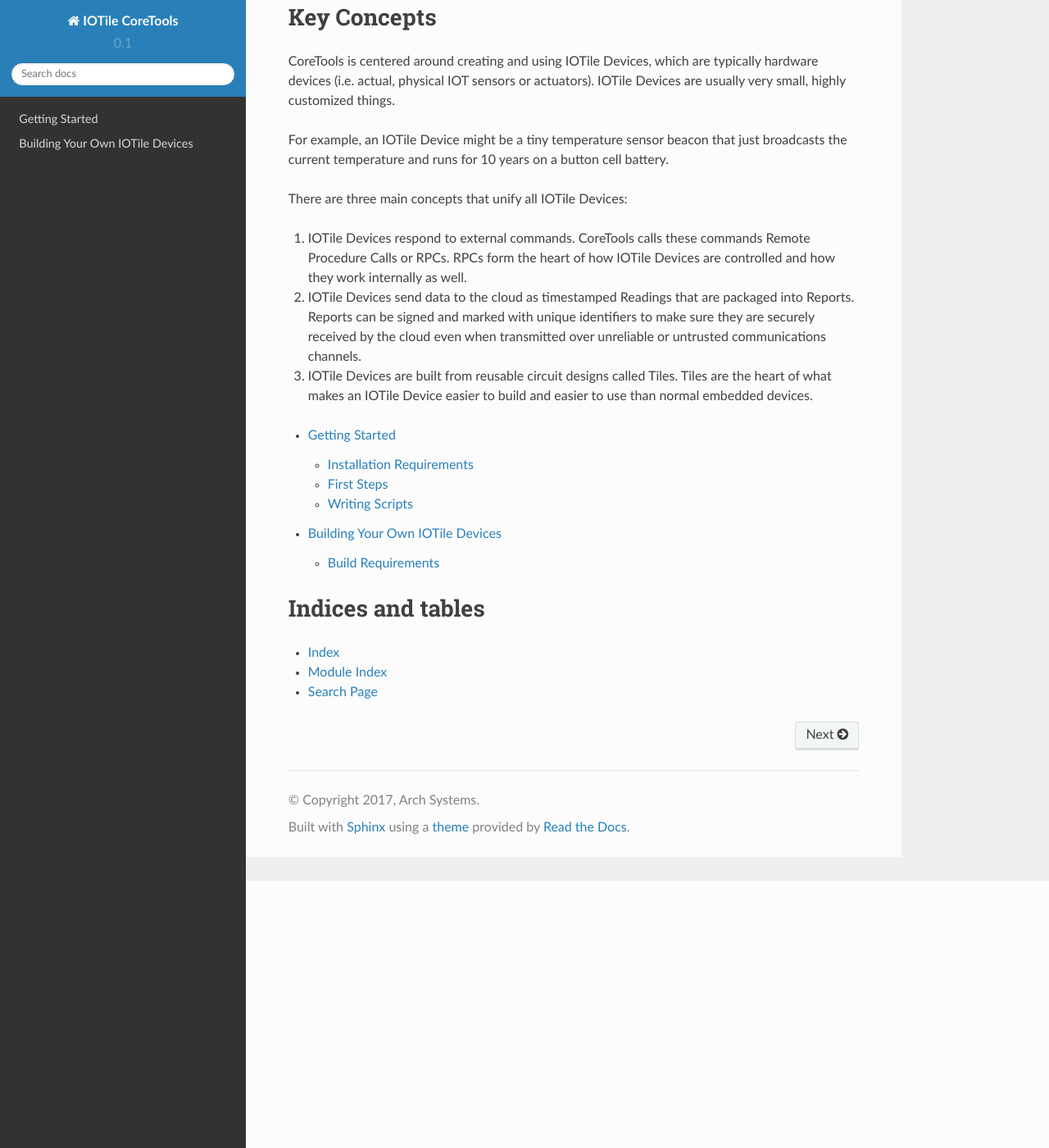
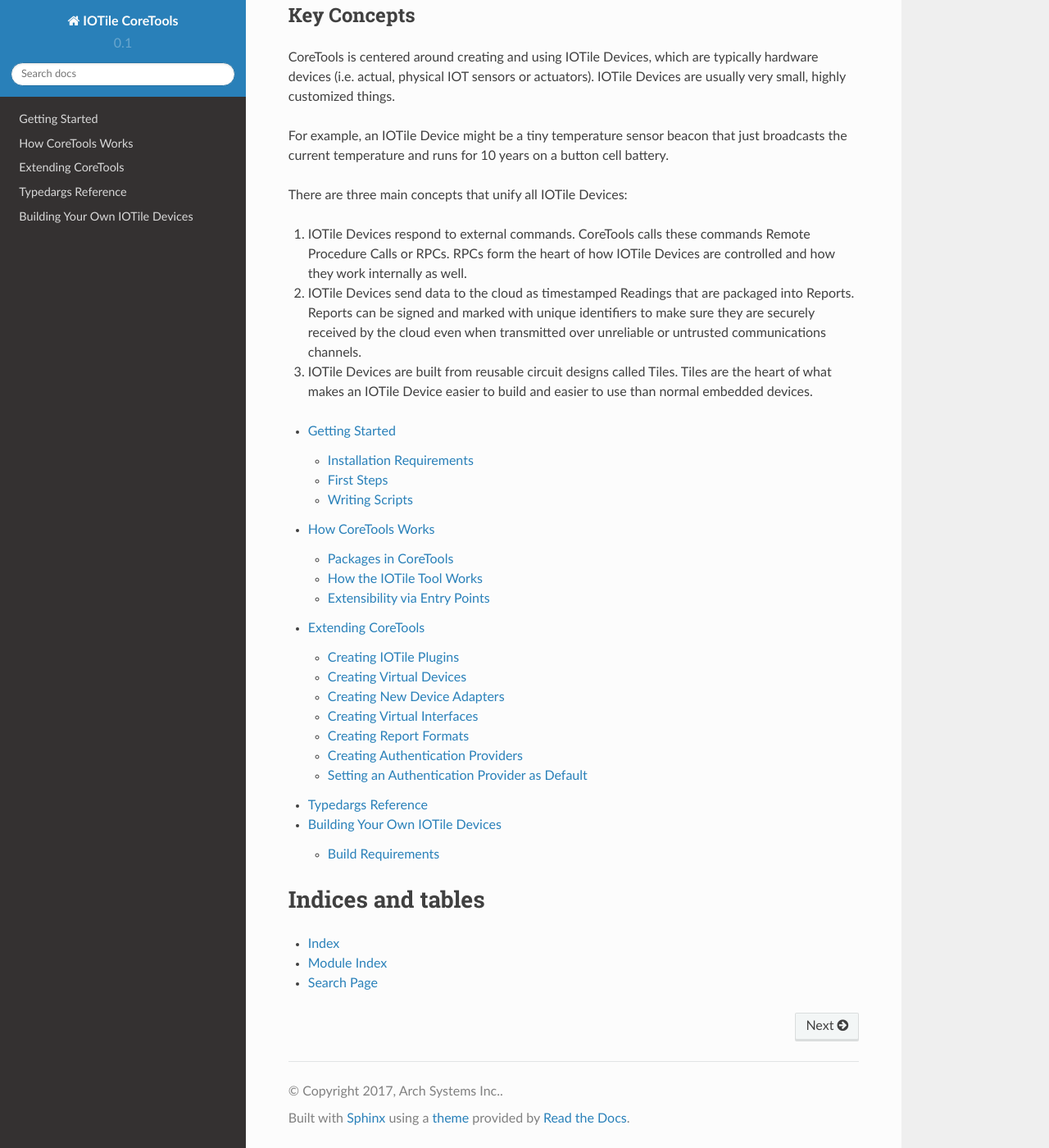
Before and after one commit to iotile/coretools, a Sphinx documentation site: the page built from doc/source/index.rst, in a window 1280 px wide and 1400 px high, scrolled down 326 px. Shown: the whole window at 82% size. Built offline with Sphinx 7.4.7 and the Read the Docs theme 2.0.0, drawn with Linux system fonts in a browser that asks for light colours; some of the changed lines change nothing that is shown.

Commit message:
Additional documentation of coretools

```diff
--- a/doc/source/conf.py
+++ b/doc/source/conf.py
@@ -20,11 +20,11 @@ import shlex
 # add these directories to sys.path here. If the directory is relative to the
 # documentation root, use os.path.abspath to make it absolute, like shown here.
 
-sys.path.insert(0, os.path.abspath('iotilecore'))
-sys.path.insert(0, os.path.abspath('iotilebuild'))
-sys.path.insert(0, os.path.abspath('iotilegateway'))
-sys.path.insert(0, os.path.abspath('iotiletest'))
-sys.path.insert(0, os.path.abspath(os.path.join('transport_plugins', 'bled112')))
+sys.path.append(os.path.abspath('../../iotilecore'))
+sys.path.append(os.path.abspath('../../iotilebuild'))
+sys.path.append(os.path.abspath('../../iotilegateway'))
+sys.path.append(os.path.abspath('../../iotiletest'))
+sys.path.append(os.path.abspath(os.path.join('..', '..', 'transport_plugins', 'bled112')))
 
 # -- General configuration ------------------------------------------------
 
@@ -61,7 +61,7 @@ master_doc = 'index'
 
 # General information about the project.
 project = u'IOTile CoreTools'
-copyright = u'2017, Arch Systems'
+copyright = u'2017, Arch Systems Inc.'
 author = u'Arch Systems'
 
 # The version info for the project you're documenting, acts as replacement for
--- /dev/null
+++ b/doc/source/coretools-internals.rst
@@ -0,0 +1,230 @@
+How CoreTools Works
+===================
+
+CoreTools is architected to be modular in two major ways.
+
+The first way is that it is distributed as a series of packages, so you can pick
+what you need to install depending on what you want to do.  If you don't plan on
+building your own firmware, there's no reason to install ``iotile-build``.
+Everything else works perfectly without it.
+
+The second way is that CoreTools uses plugins heavily in order to allow users
+to swap in replacement functionality as needed.  For example, whenever CoreTools
+needs to search for a virtual IOTile Device it uses ``pkg_resources`` to look
+for all entry_points in the group ``iotile.virtual_device``.  You can provide
+your own virtual device by just pip installing a package that contains the
+correct entry point.
+
+Packages in CoreTools
+---------------------
+
+iotile-core
+    The foundation of CoreTools, providing access to IOTile devices via
+    HardwareManager as well as common utilities, the typedargs annotation system
+    for the ``iotile`` tool and the ``virtual_device`` host program for creating
+    virtual IOTile devices.
+
+iotile-gateway
+    Components for creating gateways that provide cloud access to IOTile devices
+    that otherwise would not have a built-in long-range communication mechanism.
+
+iotile_transport_bled112
+    A package that provides cross-platform access to IOTile devices over Bluetooth
+    Smart using a specific BLE dongle (the BLED112) produced by Silicon Labs
+
+iotile-build
+    The foundation of the IOTile build system that defines how hardware and firmware
+    designs are built and released.
+
+iotile-test
+    Mocks and routines for testing CoreTools and exercising its features.
+
+How the IOTile Tool Works
+-------------------------
+
+The ``iotile`` tool is a command line wrapper that provides a REPL for calling
+functions and classes defined inside CoreTools or one of its installed plugins.
+
+The tool works by parsing commands given on the command line into python functions
+that can be executed.  Once a function is parsed, it is called and the return value
+is either printed or, if the function returns a specially decorated **context**
+object, that object is set as the current context and used for resolving further
+commands.
+
+For example, consider the following ``iotile`` command line::
+
+    iotile hw --port=virtual:simple connect_direct 1 controller quit
+
+The IOTile tool parses the command from left to right lazily until it has enough
+information to execute a command.  It starts in the **root context**. The root
+context only has a few commands defined as seen in ``iotile.core.scripts.iotile_script.py``::
+
+    shell = HierarchicalShell('iotile', no_rc=norc)
+
+    shell.root_add("registry", "iotile.core.dev.annotated_registry,registry")
+    shell.root_add('hw', "iotile.core.hw.hwmanager,HardwareManager")
+
+``shell.root_add`` maps a string to a python callable.  In this case ``hw`` is
+mapped to the HardwareManager class.  Since HardwareManager is a class, it is
+created and the argument ``port=virtual:simple`` is passed to ``__init__()`` as
+a keyword argument (since it was passed using --port rather than as a positional
+argument.
+
+The result is an instance of the HardwareManager class, which is itself a **context**
+so processing of the command line continues.  The next portion of the command line
+is ``connect_direct 1``, which is a method defined in HardwareManager.  Since 1
+was a positional argument on the command line, it is passed as positional argument
+to ``connect_direct.
+
+.. py:module:: iotile.core.hw.hwmanager
+
+.. autoclass:: HardwareManager
+    :members: connect_direct, controller
+
+``connect_direct`` does not return a context so the context for executing commands
+remains the HardwareManager instance.  The next chunk of the command line is
+``controller``, which is another method of HardwareManager so that method is called
+and it returns a TileBusProxyObject that is a context.  Finally the ``quit``
+command is built-in to the ``iotile`` tool and quits.
+
+So the flow is:
+
+1. --port=virtual:simple creates a HardwareManager instance
+2. connect_direct 1 calls a method on that instance
+3. controller calls a method on that instance that changes the current context
+4. quit terminates the shell.
+
+To see how this works explicitly, we can execute the commands one by one and view
+how the current context changes as the result of each command::
+
+    $ iotile
+    (root) hw --port=virtual:simple
+    (HardwareManager) connect_direct 1
+    (HardwareManager) controller
+    (SimpleProxy) quit
+
+.. note::
+
+    The key idea is that every command in the ``iotile`` tool is a single python
+    function call and the arguments on the command line are arguments passed to
+    the function.
+
+Type Conversions and Pretty-Printing
+^^^^^^^^^^^^^^^^^^^^^^^^^^^^^^^^^^^^
+
+Since ``iotile`` commands call the same python functions that you would invoke
+directly from a python script, there needs to be some mapping between the strings
+that you pass on the command line and the native python types that the API functions
+accept as parameters.  This mapping and conversion is the done by the ``typedargs``
+package that is part of ``iotile-core``.  See :ref:`typedargs-reference` for more
+details.
+
+Adding Your Own Commands to the IOTile Tool
+^^^^^^^^^^^^^^^^^^^^^^^^^^^^^^^^^^^^^^^^^^^
+
+Any python package can add its own commands to the IOTile tool by registering a
+``pkg_resources`` entry point with the group name ``iotile.plugin``.  See
+:ref:`extensibility` for more information.
+
+.. _extensibility:
+
+Extensibility via Entry Points
+------------------------------
+
+There are many parts of CoreTools that can be extended.  For example, there are
+many different ways to talk to IOTile devices, including USB, BLE, Serial, etc.
+It would overly bloat CoreTools to include every possible way you could want to
+talk to an IOTile device.  On the other hand, many parts of CoreTools depend deeply
+on the ability to talk to an IOTile device, irrespective of how it happens to be
+connected.
+
+To allow for users to swap in new functionality into CoreTools, key areas are
+delegated to plugins with a few default versions included and a mechanism to
+easily add others.
+
+The plugin mechanism is based on standard Python ``entry_points`` as defined
+in `pkg_resources`_.
+
+Any python distribution can define an entry point with a group name.  When CoreTools
+needs to look for a plugin, it searches all of the installed python distributions
+for entry points with the desired group name.
+
+.. warning::
+
+    Because of the ability to modify CoreTools through entry points, it is important
+    to isolate different projects based on CoreTools from each other in their
+    own virtual environments.  This is especially important in production settings
+    where careful control of the installed CoreTools plugins is essential for
+    safe and robust usage.
+
+Entry points are defined in a package's ``setup.py`` file.  For example,
+the ``iotile-core`` package defines a number of entry points::
+
+    setup(
+        ...
+        entry_points={
+            'console_scripts': [
+                'iotile = iotile.core.scripts.iotile_script:main',
+                'virtual_device = iotile.core.scripts.virtualdev_script:main'
+            ],
+            'iotile.cmdstream': [
+                'ws = iotile.core.hw.transport.websocketstream:WebSocketStream',
+                'recorded = iotile.core.hw.transport.recordedstream:RecordedStream'
+            ],
+            'iotile.device_adapter': [
+                'virtual = iotile.core.hw.transport.virtualadapter:VirtualDeviceAdapter'
+                ],
+            'iotile.report_format': [
+                'individual = iotile.core.hw.reports.individual_format:IndividualReadingReport',
+                'signed_list = iotile.core.hw.reports.signed_list_format:SignedListReport'
+            ],
+            'iotile.auth_provider': [
+                'BasicAuthProvider = iotile.core.hw.auth.basic_auth_provider:BasicAuthProvider',
+                'EnvAuthProvider = iotile.core.hw.auth.env_auth_provider:EnvAuthProvider',
+                'ChainedAuthProvider = iotile.core.hw.auth.auth_chain:ChainedAuthProvider'
+            ],
+            'iotile.default_auth_providers': [
+                'BasicAuthProvider = iotile.core.hw.auth.default_providers:DefaultBasicAuth',
+                'EnvAuthProvider = iotile.core.hw.auth.default_providers:DefaultEnvAuth'
+            ]
+        })
+
+Currently, the following entry points are used:
+
+iotile.plugin
+    Injects a new command into the root context of the iotile tool.  See :ref:`plugins`.
+
+iotile.virtual_device
+    A python class that inherits from VirtualIOTileDevice and provides methods
+    that implement TileBus RPCs.  Virtual devices can be accessed in exactly the
+    same way that physical IOTile devices are accessed.  See :ref:`virtualdevice`.
+
+iotile.device_adapter
+    Classes that allow access to an IOTile device over some kind of transport
+    mechanism such as USB, BLE, http, etc.  See :ref:`adapters`.
+
+iotile.virtual_interface
+    Classes the provide access to a virtual IOTile device (i.e. one that does not
+    actually exist as real hardware over some kind of transport mechanism.  You
+    can think of virtual interfaces as the server portion of connecting to an
+    IOTile device, whereas device adapters are the client portion.  For example,
+    using a BLE virtual interface, you could turn a regular computer into an IOTile
+    compatible device that would respond to RPCs. See :ref:`virtual_interface`.
+
+iotile.report_format
+    Classes that provide methods for IOTile devices to package and send data to
+    the cloud.  These are packet formats for packing, signing and potentially
+    encrypting data from an IOTile device.  See :ref:`report_formats`.
+
+iotile.auth_provider
+    Classes that provide the ability to authenticate and/or encrypt reports
+    from IOTile Devices.  See :ref:`auth_provider`.
+
+iotile.default_auth_providers
+    The ordered list of AuthProvider classes that are used by default to sign,
+    verify, encrypt or decrypt reports from IOTile devices.  Packages can insert
+    their own AuthProvider classes into the default authentication process using
+    this hook. See :ref:`default_auth`.
+
+
+.. _`pkg_resources`: http://setuptools.readthedocs.io/en/latest/pkg_resources.html#entry-points
--- /dev/null
+++ b/doc/source/extending-coretools.rst
@@ -0,0 +1,44 @@
+Extending CoreTools
+===================
+
+Adding new functionality to CoreTools usually means creating a python distribution
+that defines entry_points with specific groups so that ``iotile-core`` can find them.
+
+.. _plugins:
+
+Creating IOTile Plugins
+-----------------------
+
+.. _virtualdevice:
+
+Creating Virtual Devices
+------------------------
+
+.. _adapters:
+
+Creating New Device Adapters
+----------------------------
+
+
+.. _virtual_interface:
+
+Creating Virtual Interfaces
+---------------------------
+
+
+.. _report_formats:
+
+Creating Report Formats
+------------------------
+
+
+.. _auth_provider:
+
+Creating Authentication Providers
+---------------------------------
+
+
+.. _default_auth:
+
+Setting an Authentication Provider as Default
+---------------------------------------------
--- a/doc/source/index.rst
+++ b/doc/source/index.rst
@@ -16,7 +16,7 @@ and interacting with IOTile Devices.
 
 
 Key Concepts
-============
+------------
 
 CoreTools is centered around creating and using IOTile Devices, which are
 typically hardware devices (i.e. actual, physical IOT sensors or actuators).
@@ -45,6 +45,9 @@ There are three main concepts that unify all IOTile Devices:
    :maxdepth: 2
 
    introduction
+   coretools-internals
+   extending-coretools
+   typedargs-reference
    building-devices
 
 
--- /dev/null
+++ b/doc/source/typedargs-reference.rst
@@ -0,0 +1,6 @@
+.. _typedargs-reference:
+
+Typedargs Reference
+###################
+
+TODO
```
